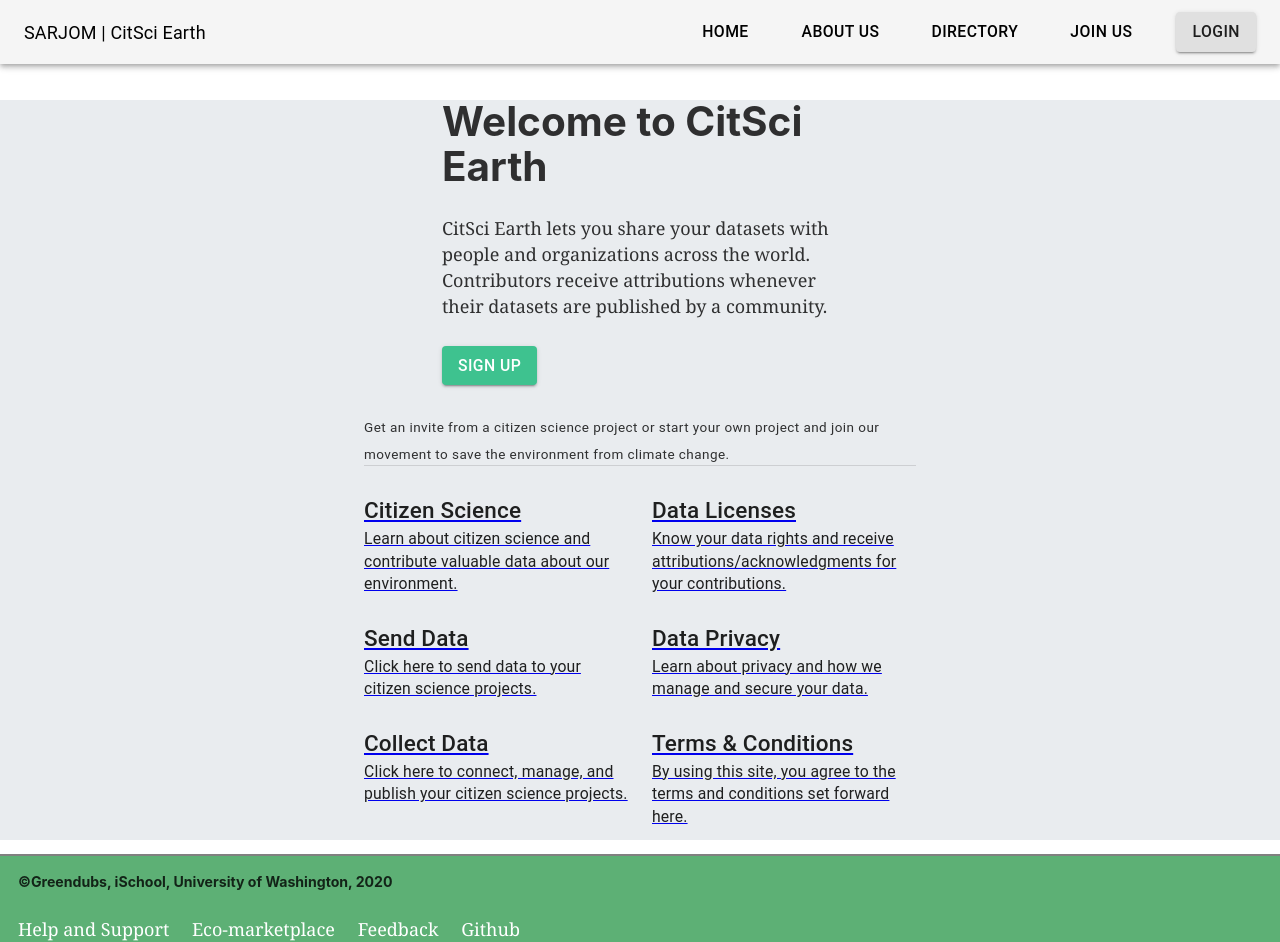
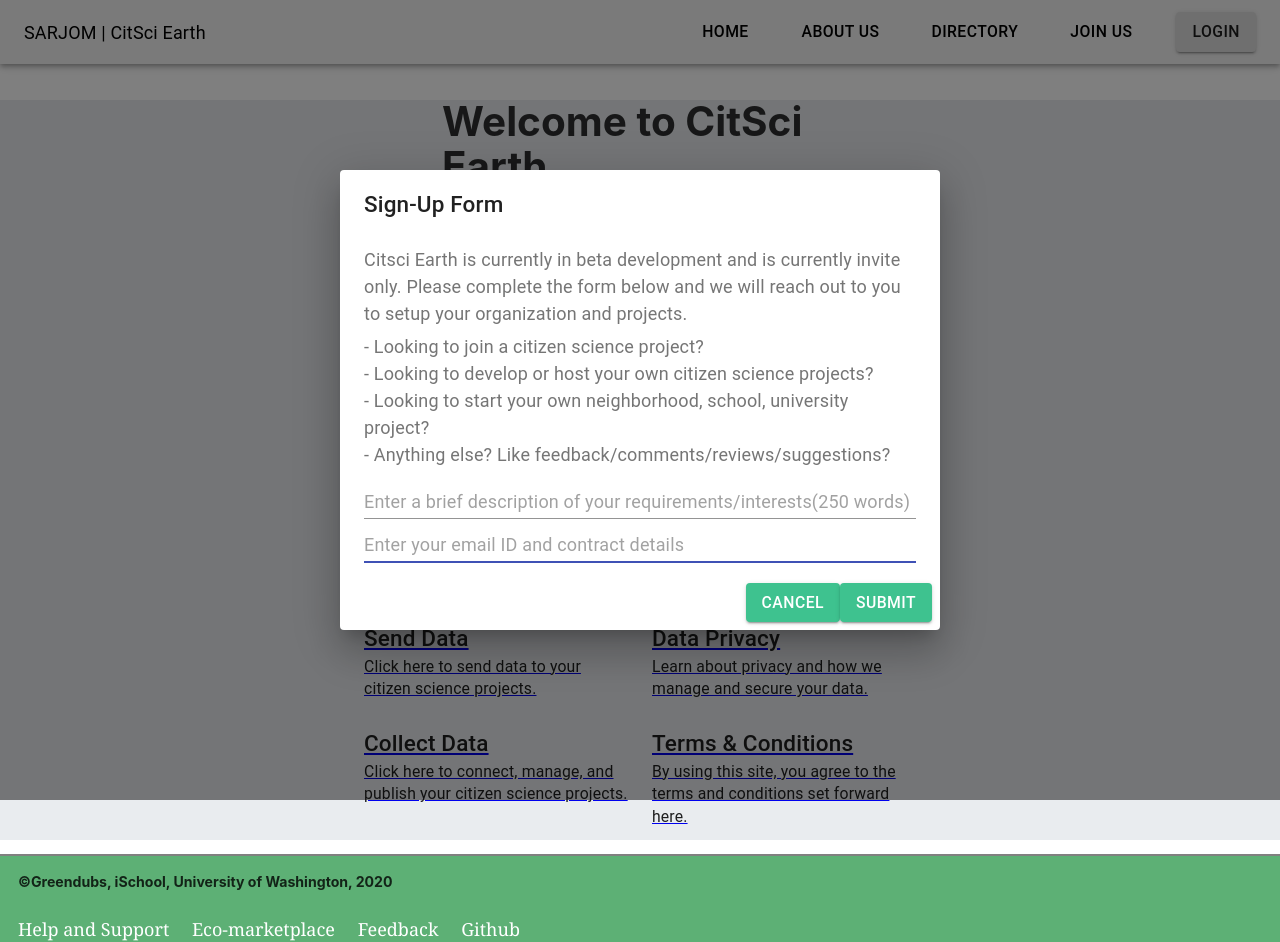
Before and after one commit to greendubs/sarjom-ba, a Gatsby site in the folder gatsby-app-starter-rest-api/: page / in a window 1280 px wide. Both pictures are taken after a click on the button "SIGN UP". Built offline with nearby package versions, Linux system fonts and the light colour scheme; Gatsby itself is replaced by a stand-in of ours.

Commit message:
first try at sign-up popup

```diff
--- /dev/null
+++ b/gatsby-app-starter-rest-api/src/components/common/SignUpForm.js
@@ -0,0 +1,94 @@
+import React from 'react'
+import {Button,
+        TextField,
+        Dialog,
+        DialogActions,
+        DialogContent,
+        DialogContentText,
+        DialogTitle,
+        Typography} from '@material-ui/core'
+
+export default function SignUpForm() {
+  const [open, setOpen] = React.useState(false);
+
+  const handleClickOpen = () => {
+      setOpen(true);
+  }
+
+  const handleClose = () => {
+      setOpen(false);
+  }
+
+  return (
+    <div>
+      <Button
+          variant="contained"
+          size="medium"
+          style={{
+            backgroundColor: '#3EC28F',
+            marginLeft: '0px',
+            color: 'white',
+          }}
+          onClick={handleClickOpen}
+        >
+          Sign Up
+      </Button>
+      <Dialog open={open} onClose={handleClose} aria-labelledby="form-dialog-title">
+        <DialogTitle id="form-dialog-title">
+          Sign-Up Form
+        </DialogTitle>
+        <DialogContent>
+          <DialogContentText>
+            <Typography variant='body1' gutterBottom='true'>
+            Citsci Earth is currently in beta development and is currently invite only.
+            Please complete the form below and we will reach out to you to setup your organization and projects.
+            </Typography>
+            <Typography variant='body1' align='left' gutterBottom='true'>
+              <div>- Looking to join a citizen science project?</div>
+              <div>- Looking to develop or host your own citizen science projects?</div>
+              <div>- Looking to start your own neighborhood, school, university project?</div>
+              <div>- Anything else? Like feedback/comments/reviews/suggestions?</div>
+            </Typography>
+          </DialogContentText>
+          <TextField
+            autoFocus
+            multiline
+            margin='dense'
+            id='description'
+            type='text'
+            fullWidth
+            placeholder='Enter a brief description of your requirements/interests(250 words)'
+            />
+          <TextField
+            autoFocus
+            margin='dense'
+            id='contact'
+            type='text'
+            fullWidth
+            placeholder='Enter your email ID and contract details'
+            />
+        </DialogContent>
+        <DialogActions>
+          <Button
+            variant="contained"
+            style={{
+              backgroundColor: '#3EC28F',
+              marginLeft: '0px',
+              color: 'white'}}
+            onClick={handleClose}>
+            Cancel
+          </Button>
+          <Button
+            variant="contained"
+            style={{
+              backgroundColor: '#3EC28F',
+              marginLeft: '0px',
+              color: 'white'}}
+            onClick={handleClose}>
+            Submit
+          </Button>
+        </DialogActions>
+      </Dialog>
+    </div>
+  )
+}
--- a/gatsby-app-starter-rest-api/src/pages/index.js
+++ b/gatsby-app-starter-rest-api/src/pages/index.js
@@ -3,6 +3,7 @@
 import styles from './pagestyles.modules.css'
 import Layout from 'components/common/Layout'
 import SEO from 'components/common/Seo'
+import SignUpForm from 'components/common/SignUpForm'
 import { Container, Button, Grid, Divider, Typography } from '@material-ui/core'
 
 function LandingGridItem(props) {
@@ -35,9 +36,8 @@
           organizations across the world. Contributors receive attributions
           whenever their datasets are published by a community.
         </p>
-        <Button
+        {/* <Button
           variant="contained"
-          size="medium"
           style={{
             backgroundColor: '#3EC28F',
             marginLeft: '0px',
@@ -45,7 +45,8 @@
           }}
         >
           Sign Up
-        </Button>
+        </Button> */}
+        <SignUpForm/>
       </Container>
       <Container maxWidth="sm" style={{ marginTop: `1.5rem` }}>
         <Typography variant="caption" gutterBottom={true}>
```
